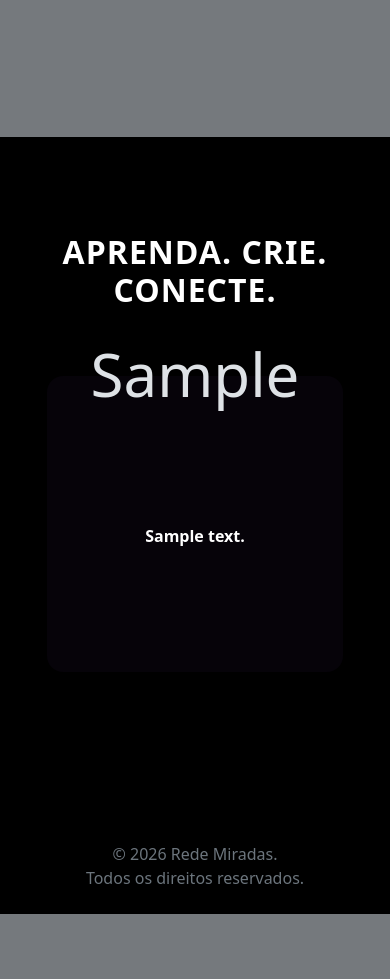
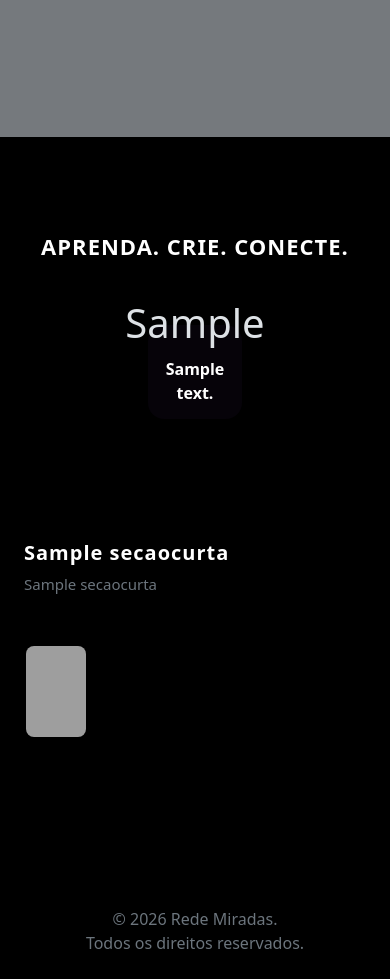
Before and after one commit to danybarreto2008/Rede-Miradas, a Django app: page / in a window 390 px wide. Shown: the part 723-1702 px from the top of the page. Before the commit the page ends 1637 px from the top, so only its background shows below. Run offline with Django 5.2, Linux system fonts and the light colour scheme; tables that the repository leaves empty hold one stand-in row (values such as "Sample post"); grey boxes marked "Sample" are stand-in pictures; grey boxes are pictures that could not be loaded.

Commit message:
seção de cards, curtas em destaque e ajuste da responsividade

```diff
--- a/rede_miradas/models.py
+++ b/rede_miradas/models.py
@@ -193,6 +193,58 @@
     def __str__(self):
         return self.texto[:40] if self.texto else f'Bloco {self.id}'
 
+# Modelo do texto da seção "Curtas em destaque"
+class SecaoCurtas(models.Model):
+
+    titulo = models.CharField(
+        max_length=200,
+        default='CURTAS EM DESTAQUE'
+    )
+
+    subtitulo = models.CharField(
+        max_length=300,
+        blank=True
+    )
+
+    class Meta:
+        verbose_name = 'Texto da seção de curtas'
+        verbose_name_plural = 'Texto da seção de curtas'
+
+    def __str__(self):
+        return self.titulo
+    # Modelo dos curtas em destaque da página "Comece por aqui"
+class Curta(models.Model):
+
+    cartaz = models.ImageField(
+        upload_to='curtas/'
+    )
+
+    link_youtube = models.URLField()
+
+    cor_borda_1 = models.CharField(
+        max_length=7,
+        default='#7C3AED'
+    )
+
+    cor_borda_2 = models.CharField(
+        max_length=7,
+        default='#06B6D4'
+    )
+    ativo = models.BooleanField(
+        default=True
+    )
+
+    ordem = models.PositiveIntegerField(
+        default=0
+    )
+
+    class Meta:
+        verbose_name = 'Curta em destaque'
+        verbose_name_plural = 'Curtas em destaque'
+        ordering = ['ordem']
+
+    def __str__(self):
+        return f'Curta {self.id}'
 # Modelo das notícias do blog
 class Noticia(models.Model):
 
--- a/rede_miradas/static/rede_miradas/css/comeceporaqui.css
+++ b/rede_miradas/static/rede_miradas/css/comeceporaqui.css
@@ -574,3 +574,120 @@
 .card-bloco:hover .card-bloco-luz {
     opacity: 1;
 }
+
+/* ===== Seção "Curtas em destaque" ===== */
+
+.secao-curtas {
+    position: relative;
+    background-color: #000000;
+}
+
+.titulo-curtas {
+    font-size: 32px;
+    letter-spacing: 1px;
+}
+.subtitulo-curtas {
+    font-size: 15px;
+}
+
+.curtas-wrapper {
+    position: relative;
+    display: flex;
+    align-items: center;
+    gap: 10px;
+}
+
+.curtas-viewport {
+    overflow: hidden;
+    width: 100%;
+    min-width: 0;
+    padding: 12px 0;
+    margin: -12px 0;
+}
+
+.curtas-lista {
+    display: flex;
+    gap: var(--gap-curtas, 20px);
+    transition: transform 0.4s ease;
+}
+
+.curta-card {
+    display: block;
+    box-sizing: border-box;
+    flex: 0 0 calc((100% - 4 * var(--gap-curtas, 20px)) / 5);
+    aspect-ratio: 2 / 3;
+    border-radius: 10px;
+    padding: 2px;
+    background: linear-gradient(135deg, var(--cor-borda-1), var(--cor-borda-2));
+    transition: transform 0.3s ease;
+}
+.curta-card-inner {
+    width: 100%;
+    height: 100%;
+    border-radius: 8px;
+    overflow: hidden;
+}
+
+.curta-card:hover {
+    transform: translateY(-6px);
+}
+
+.curta-imagem {
+    width: 100%;
+    height: 100%;
+    object-fit: cover;
+    display: block;
+}
+
+.seta-curtas {
+    flex: 0 0 auto;
+    border: none;
+    background: rgba(255, 255, 255, 0.08);
+    color: #ffffff;
+    font-size: 22px;
+    width: 40px;
+    height: 40px;
+    border-radius: 50%;
+    cursor: pointer;
+    z-index: 5;
+}
+
+.seta-curtas:hover {
+    background: rgba(255, 255, 255, 0.18);
+}
+
+@media (max-width: 900px) {
+    .titulo-curtas {
+        font-size: 24px;
+    }
+
+    .curtas-wrapper {
+        --gap-curtas: 10px;
+    }
+}
+
+@media (max-width: 600px) {
+    .titulo-curtas {
+        font-size: 20px;
+    }
+
+    .curtas-wrapper {
+        --gap-curtas: 6px;
+    }
+}
+
+@media (max-width: 900px) {
+    .titulo-blocos {
+        font-size: 22px;
+    }
+
+    .card-bloco-emoji {
+        font-size: 40px;
+    }
+}
+
+@media (max-width: 600px) {
+    .card-bloco-inner {
+        padding: 32px 12px 14px;
+    }
+}
--- a/rede_miradas/static/rede_miradas/js/comeceporaqui.js
+++ b/rede_miradas/static/rede_miradas/js/comeceporaqui.js
@@ -71,3 +71,112 @@
     });
 
 }
+
+// ==========================================
+// CARROSSEL DOS CURTAS
+// ==========================================
+
+let curtaPagina = 0;
+
+const viewportCurtas = document.querySelector('.curtas-viewport');
+const listaCurtas = document.querySelector('.curtas-lista');
+const cardsCurtas = document.querySelectorAll('.curta-card');
+
+
+function quantidadeCurtasVisiveis() {
+
+    return 5;
+}
+
+
+function totalPaginasCurtas() {
+
+    return Math.ceil(cardsCurtas.length / quantidadeCurtasVisiveis());
+}
+
+
+function atualizarCurtas() {
+
+    if (!listaCurtas || cardsCurtas.length === 0) {
+        return;
+    }
+
+    const quantidadeVisivel = quantidadeCurtasVisiveis();
+
+    const totalPaginas = Math.ceil(cardsCurtas.length / quantidadeVisivel);
+
+    if (curtaPagina >= totalPaginas) {
+        curtaPagina = totalPaginas - 1;
+    }
+
+    if (curtaPagina < 0) {
+        curtaPagina = 0;
+    }
+
+    const larguraCard = cardsCurtas[0].getBoundingClientRect().width;
+
+    const estiloLista = window.getComputedStyle(listaCurtas);
+
+    const gap = parseFloat(estiloLista.columnGap || estiloLista.gap) || 0;
+
+    const deslocamentoPagina = (larguraCard + gap) * quantidadeVisivel;
+
+    listaCurtas.style.transform = `translateX(-${curtaPagina * deslocamentoPagina}px)`;
+}
+
+
+function mudarCurta(direcao) {
+
+    if (!listaCurtas || cardsCurtas.length === 0) {
+        return;
+    }
+
+    const quantidadeVisivel = quantidadeCurtasVisiveis();
+
+    const totalPaginas = Math.ceil(cardsCurtas.length / quantidadeVisivel);
+
+    curtaPagina += direcao;
+
+    if (curtaPagina >= totalPaginas) {
+        curtaPagina = 0;
+    }
+
+    if (curtaPagina < 0) {
+        curtaPagina = totalPaginas - 1;
+    }
+
+    atualizarCurtas();
+}
+
+// ==========================================
+// AJUSTA O TEXTO DOS CARDS "APRENDA. CRIE. CONECTE."
+// PARA SEMPRE CABER DENTRO DO CARD
+// ==========================================
+
+function ajustarTextoBlocos() {
+
+    document.querySelectorAll('.card-bloco').forEach((card) => {
+
+        const inner = card.querySelector('.card-bloco-inner');
+        const texto = card.querySelector('.card-bloco-texto');
+
+        if (!inner || !texto) {
+            return;
+        }
+
+        let tamanho = 16;
+
+        texto.style.fontSize = tamanho + 'px';
+
+        while (inner.scrollHeight > inner.clientHeight && tamanho > 5) {
+
+            tamanho -= 1;
+
+            texto.style.fontSize = tamanho + 'px';
+        }
+    });
+}
+
+
+window.addEventListener('load', ajustarTextoBlocos);
+window.addEventListener('resize', ajustarTextoBlocos);
--- a/rede_miradas/templates/rede_miradas/comeceporaqui.html
+++ b/rede_miradas/templates/rede_miradas/comeceporaqui.html
@@ -6,7 +6,7 @@
 
 <link
     rel="stylesheet"
-    href="{% static 'rede_miradas/css/comeceporaqui.css' %}"
+    href="{% static 'rede_miradas/css/comeceporaqui.css' %}?v=2"
 >
 
 
@@ -138,8 +138,7 @@
 
             {% for bloco in blocos %}
 
-                                <div class="col-12 col-md-6 col-lg-4 d-flex justify-content-center">
-
+            <div class="col-4 d-flex justify-content-center">
                     <div
                         class="card-bloco"
                         style="
@@ -179,8 +178,69 @@
     </div>
 
 </section>
+<section class="secao-curtas py-5">
 
+    <div class="container">
 
-<script src="{% static 'rede_miradas/js/comeceporaqui.js' %}"></script>
+        <h2 class="text-start text-white fw-bold mb-2 titulo-curtas">
+    {{ secao_curtas.titulo|default:"CURTAS EM DESTAQUE" }}
+        </h2>
+
+        {% if secao_curtas.subtitulo %}
+
+            <p class="text-start text-secondary mb-5 subtitulo-curtas">
+                {{ secao_curtas.subtitulo }}
+            </p>
+
+        {% endif %}
+
+        <div class="curtas-wrapper">
+
+            {% if curtas|length > 1 %}
+
+                <button class="seta-curtas seta-curtas-esquerda" onclick="mudarCurta(-1)">
+                    ❮
+                </button>
+
+            {% endif %}
+
+            <div class="curtas-viewport">
+
+                <div class="curtas-lista">
+
+                 {% for curta in curtas %}
+
+                    <a href="{{ curta.link_youtube }}" target="_blank" rel="noopener" class="curta-card" style="--cor-borda-1: {{ curta.cor_borda_1 }}; --cor-borda-2: {{ curta.cor_borda_2 }};">
+                        <div class="curta-card-inner">
+                            <img src="{{ curta.cartaz.url }}" alt="Curta em destaque" class="curta-imagem">
+                        </div>
+                    </a>
+
+                {% empty %}
+
+                    <p class="text-center text-secondary">
+                        Nenhum curta cadastrado.
+                    </p>
+
+                {% endfor %}
+                </div>
+
+            </div>
+
+            {% if curtas|length > 1 %}
+
+                <button class="seta-curtas seta-curtas-direita" onclick="mudarCurta(1)">
+                    ❯
+                </button>
+
+            {% endif %}
+
+        </div>
+
+    </div>
+
+</section>
+
+<script src="{% static 'rede_miradas/js/comeceporaqui.js' %}?v=3"></script>
 
 {% endblock %}
--- a/rede_miradas/views.py
+++ b/rede_miradas/views.py
@@ -1,8 +1,7 @@
 from django.shortcuts import render, get_object_or_404
 from django.db.models import Q
 
-from .models import Destaque, Noticia, BlocoApresentacao
-
+from .models import Destaque, Noticia, BlocoApresentacao, Curta, SecaoCurtas
 
 # View da página "Comece por aqui"
 def home(request):
@@ -15,12 +14,20 @@
         ativo=True
     ).order_by('ordem')
 
+    secao_curtas = SecaoCurtas.objects.first()
+
+    curtas = Curta.objects.filter(
+        ativo=True
+    ).order_by('ordem')
+
     return render(
         request,
         "rede_miradas/comeceporaqui.html",
         {
+            'secao_curtas': secao_curtas,
             'destaques': destaques,
             'blocos': blocos,
+            'curtas': curtas,
         }
     )
 
```
Also changed, not shown: rede_miradas/admin.py (+53 -1 lines), rede_miradas/migrations/0007_delete_secaocurtas_alter_curta_options_and_more.py (added), rede_miradas/migrations/0008_secaocurtas.py (added), rede_miradas/migrations/0009_remove_curta_cor_borda_curta_cor_borda_1_and_more.py (added).
